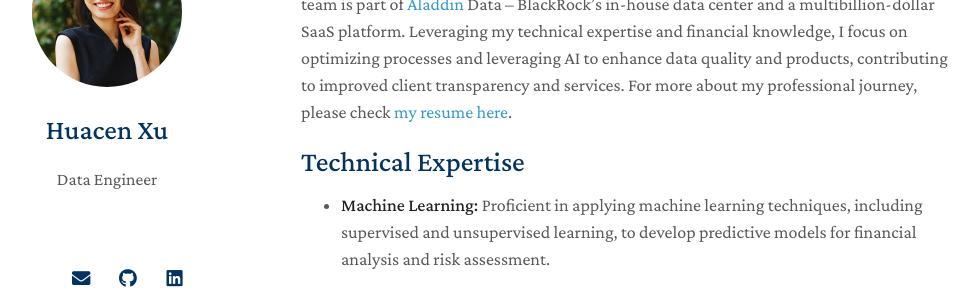
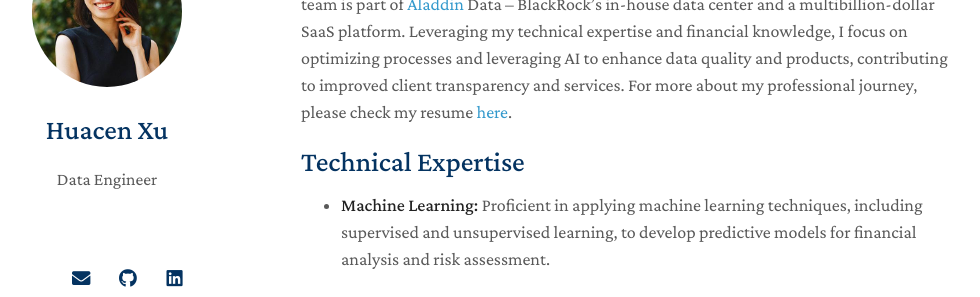
Before and after one commit to huacenxu/huacenxu.github.io, a Jekyll site: the page built from index.md, in a window 1280 px wide and 900 px high. Shown: the part 156-453 px from the top of the window, without its empty margins (169-1149 px from the left). Built offline with Jekyll 4.4.1, drawn with Linux system fonts in a browser that asks for light colours; nearby versions of some CDN libraries; a style sheet for code colours, icons or effects is not loaded; our own code applies the rules of GitHub Pages for plain Markdown files; some of the changed text lies outside the part shown.

```diff
--- a/index.md
+++ b/index.md
@@ -4,7 +4,7 @@ layout: homepage
 
 ## About Me
 
-Hi, I am a data engineer at [BlackRock](https://www.blackrock.com/), the largest asset management firm in the world. My team is part of [Aladdin](https://www.blackrock.com/aladdin) Data – BlackRock’s in-house data center and a multibillion-dollar SaaS platform. Leveraging my technical expertise and financial knowledge, I focus on optimizing processes and leveraging AI to enhance data quality and products, contributing to improved client transparency and services. For more about my professional journey, please check [my resume here](https://drive.google.com/file/d/1hlUAAuISTCTPKzxRRHAfblp7jFCG9TEl/view?usp=sharing).
+Hi, I am a data engineer at [BlackRock](https://www.blackrock.com/), the largest asset management firm in the world. My team is part of [Aladdin](https://www.blackrock.com/aladdin) Data – BlackRock’s in-house data center and a multibillion-dollar SaaS platform. Leveraging my technical expertise and financial knowledge, I focus on optimizing processes and leveraging AI to enhance data quality and products, contributing to improved client transparency and services. For more about my professional journey, please check my resume [here](https://drive.google.com/file/d/1hlUAAuISTCTPKzxRRHAfblp7jFCG9TEl/view?usp=sharing).
 
 ## Technical Expertise
 - **Machine Learning:** Proficient in applying machine learning techniques, including supervised and unsupervised learning, to develop predictive models for financial analysis and risk assessment.
```
